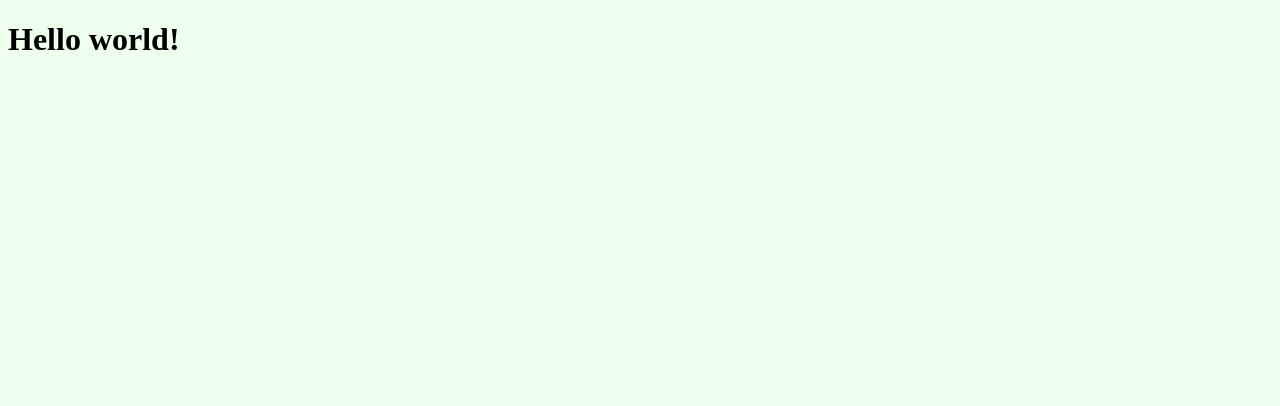
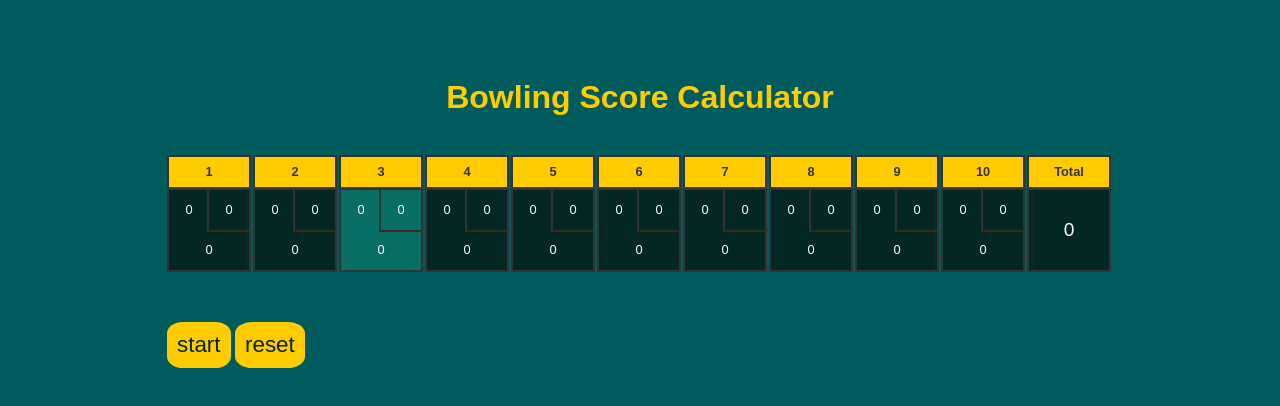
Before and after one commit to heldrida/bowling_calculator, a website: page bowling_calculator_app/app/index.html in a window 1280 px wide. Drawn offline with nearby package versions, Linux system fonts and the light colour scheme; files that its build step writes are made by us from their sources.

Commit message:
deleted unwanted controller and view file. created basic html structure for bowling scores. added some styling.

```diff
--- a/bowling_calculator_app/app/index.html
+++ b/bowling_calculator_app/app/index.html
@@ -23,18 +23,38 @@
     <![endif]-->
 
     <!-- Add your site or application content here -->
-    <div class="container" ng-include="'views/main.html'" ng-controller="MainCtrl"></div>
+    <div class="container" ng-controller="MainCtrl">
 
-    <!-- Google Analytics: change UA-XXXXX-X to be your site's ID -->
-     <script>
-       (function(i,s,o,g,r,a,m){i['GoogleAnalyticsObject']=r;i[r]=i[r]||function(){
-       (i[r].q=i[r].q||[]).push(arguments)},i[r].l=1*new Date();a=s.createElement(o),
-       m=s.getElementsByTagName(o)[0];a.async=1;a.src=g;m.parentNode.insertBefore(a,m)
-       })(window,document,'script','//www.google-analytics.com/analytics.js','ga');
+      <div class="table">
 
-       ga('create', 'UA-XXXXX-X');
-       ga('send', 'pageview');
-    </script>
+        <div>
+
+          <h1>Bowling Score Calculator</h1>
+
+          <div class="frame index-{{ $index }}" ng-repeat="frame in frames track by $index" ng-class="user.activeIndex === $index ? 'active' : ''">
+            <div class="title">{{ $index + 1 }}</div>
+            <div class="right-corner">{{ frame.secondAtt }}</div>
+            <div class="left-corner">{{ frame.firstAtt }}</div>
+            <div class="bottom">{{ frame.score }}</div>
+          </div>
+
+          <div id="final-score" class="frame total">
+            <div class="title">Total</div>
+            <div class="bottom">{{ total }}</div>
+          </div>
+
+        </div>
+
+      </div>
+
+      <div id="control">
+
+          <button id="start" class="myButton">start</button>
+          <button id="reset" class="myButton">reset</button>
+
+      </div>
+
+    </div>
 
     <!--[if lt IE 9]>
     <script src="bower_components/es5-shim/es5-shim.js"></script>
@@ -49,7 +69,6 @@
 
         <!-- build:js({.tmp,app}) scripts/scripts.js -->
         <script src="scripts/app.js"></script>
-        <script src="scripts/controllers/main.js"></script>
         <!-- endbuild -->
 </body>
 </html>
--- a/bowling_calculator_app/app/scripts/app.js
+++ b/bowling_calculator_app/app/scripts/app.js
@@ -1,4 +1,22 @@
 'use strict';
 
-angular
-  .module('bowlingCalculatorAppApp', []);
+angular.module('bowlingCalculatorAppApp', [])
+
+.controller('MainCtrl', function ($scope) {
+
+	var frameModel = {
+		firstAtt: 0,
+		secondAtt: 0,
+		score: 0
+	};
+
+	$scope.frames = [];
+	$scope.total = 0;
+	$scope.user = {};
+	$scope.user.activeIndex = 2;
+
+	for (var i = 0; i < 10; i++){
+		$scope.frames.push(frameModel);
+	};
+
+});
--- a/bowling_calculator_app/app/scripts/controllers/main.js
+++ /dev/null
@@ -1,10 +0,0 @@
-'use strict';
-
-angular.module('bowlingCalculatorAppApp')
-  .controller('MainCtrl', function ($scope) {
-    $scope.awesomeThings = [
-      'HTML5 Boilerplate',
-      'AngularJS',
-      'Karma'
-    ];
-  });
--- a/bowling_calculator_app/app/styles/main.css
+++ b/bowling_calculator_app/app/styles/main.css
@@ -1,5 +1,94 @@
 body {
-  background-color: #eeffee;
+  background-color: #005C5C;
+  font-family: arial, helvetica, sans-serif;
+  font-weight: normal;
+  color: #fff;
+}
+h1 {
+  text-align: center;
+  padding: 50px 0;
+  color: #fc0;
+}
+.table {
+  text-align: center;
+}
+.table > div {
+  display: inline-block;
+}
+.frame {
+  width: 80px;
+  height: 80px;
+  position: relative;
+  border: 2px solid #333;
+  font-family: arial, helvetica, sans-serif;
+  font-weight: normal;
+  font-size: 0.8em;
+  float: left;
+  margin-right: 2px;
+  background-color: #032724;
+}
+.frame.active {
+  background-color: #086D64;
+}
+.frame .right-corner,
+.frame .left-corner {
+  position: absolute;
+  top: 0;
+  border-left: 2px solid #333;
+  border-bottom: 2px solid #3A2B16;
+  width: 40px;
+  height: 40px;
+  line-height: 40px;
+  text-align: center;
+}
+.frame .right-corner {
+  right: 0;
+}
+.frame .left-corner {
+  left: 0;
+  border: none;
+}
+.frame .bottom {
+  position: absolute;
+  bottom: 0;
   width: 100%;
-  height: 100%;
+  height: 40px;
+  line-height: 40px;
+  text-align: center;
 }
+.frame .title {
+  font-weight: bold;
+  position: absolute;
+  top: -35px;
+  left: -2px;
+  text-align: center;
+  width: 100%;
+  height: 30px;
+  line-height: 30px;
+  border-top: 2px solid #333;
+  border-left: 2px solid #333;
+  border-right: 2px solid #333;
+  background-color: #fc0;
+  color: #333;
+}
+.total .bottom {
+  height: 80px;
+  line-height: 80px;
+  font-size: 1.5em;
+}
+#control {
+  width: 946px;
+  margin: 50px auto 0;
+}
+#control .myButton {
+  border: none;
+  border-radius: 25%;
+  background-color: #fc0;
+  color: #032724;
+  font-size: 1.4em;
+  padding: 10px;
+  cursor: pointer;
+}
+#control .myButton:hover {
+  opacity: 0.6;
+};
--- a/bowling_calculator_app/app/views/main.html
+++ /dev/null
@@ -1 +0,0 @@
-<h1>Hello world!</h1>
```
